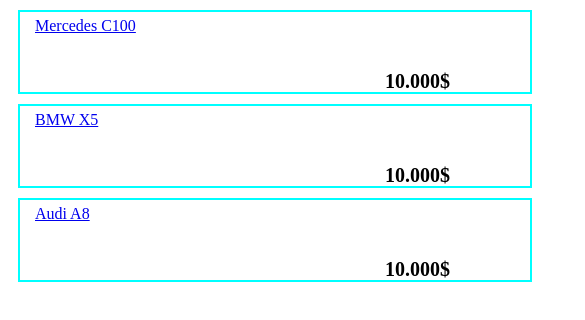
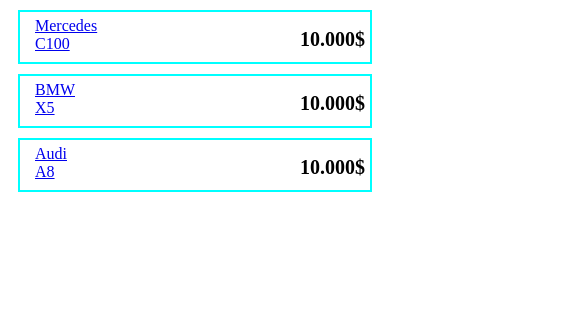
Before and after one commit to aisulubekbossynova/webtasks, a plain HTML site: page week4/task2.html in a window 390 px wide. Shown: the top 320 px of the page, 585 px wide, since content can reach past the window. Drawn offline with Linux system fonts and the light colour scheme.

Commit message:
changed task2

```diff
--- a/week4/task2.html
+++ b/week4/task2.html
@@ -1,40 +1,35 @@
  <html>
 
   <head>
+  <meta name="viewport"
+ content="width=device-width, initial-scale=1">
     <head>
 	<style>
 	.card{
 		display: inline-block;
+
 		border: 2px solid #00ffff;
 		margin:10px;
 		padding:5px;}
-@media screen and (max-width: 600px) {
+@media screen and (max-width: 400px) {
 	.card{
 		display: flex;
 		border: 2px solid #00ffff;
 
 
 		margin:10px;
-    height: 70px;
-    width: 500px;
+    height: 40px;
+
 		padding:5px;}
 	.desc{display: none;}
 	img{display: none;}
-    /*a:link {
-	   font-size: 20px;
-margin-right:- 250px;
-     float: right;}*/
-     .card a{
-     margin:0px;
-     }
+
     .price{
-      visibility: visible;
+  margin-top: -60px;
+      position: absolute;
+      right: 25px;
 
-    	/*justify-content: flex-end;*/
-    	font-weight: bold;
-		font-size: 20px;
-    margin-bottom: 10px;
- margin-left:350px;
+
 		}}
 
 
@@ -44,7 +39,7 @@ margin-right:- 250px;
 		padding-right: 450px;
 		float: right;}
 	.price{
-		padding-top: 35px;
+	padding-top: 35px;
 		font-weight: bold;
 		font-size: 20px;
 
```
